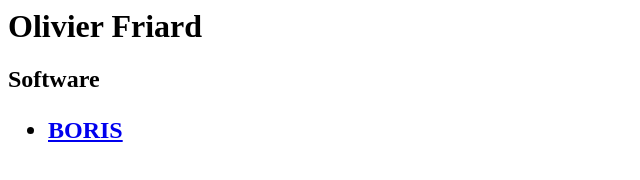
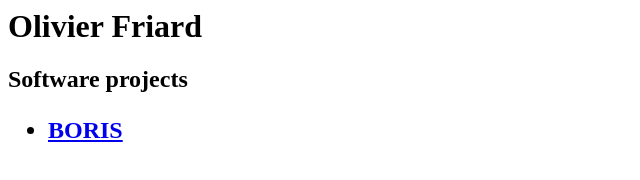
Before and after one commit to olivierfriard/olivierfriard.github.io, a plain HTML site: page index.html in a window 1280 px wide. Shown: the whole page, without its empty margins (0-640 px from the left). Drawn offline with Linux system fonts and the light colour scheme.

Commit message:
Update index.html

```diff
--- a/index.html
+++ b/index.html
@@ -1,6 +1,6 @@
 <h1>Olivier Friard</h1>
 
-<h2>Software<h2>
+<h2>Software projects<h2>
 
 <ul>
   <li><a href="http://www.boris.unito.it">BORIS</a></li>
```
